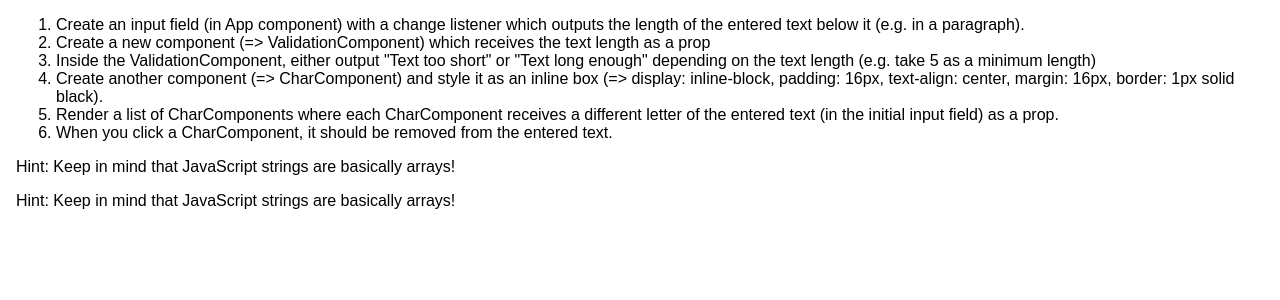
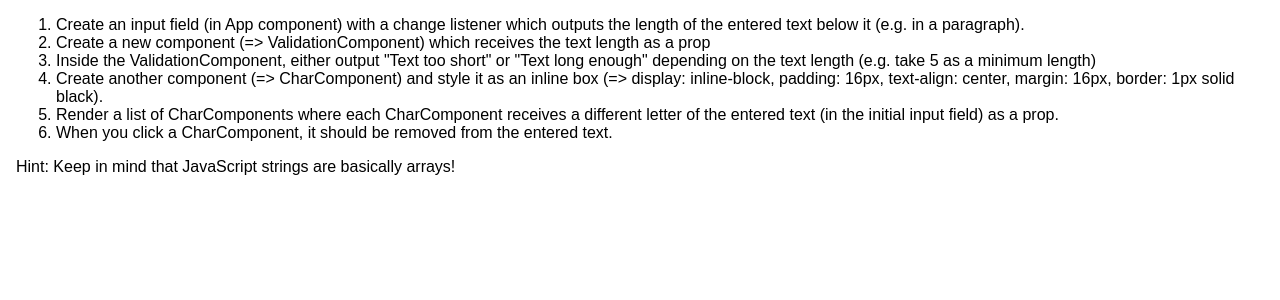
Before and after one commit to rdargali/react-udemy, a React (Create React App) app in the folder lists-conditionals--assignment-problem/: page / in a window 1280 px wide. Shown: the top 300 px of the page. Built offline with nearby package versions, Linux system fonts and the light colour scheme.

Commit message:
last commit of day

```diff
--- a/lists-conditionals--assignment-problem/src/App.js
+++ b/lists-conditionals--assignment-problem/src/App.js
@@ -36,7 +36,6 @@ class App extends Component {
           </li>
         </ol>
         <p>Hint: Keep in mind that JavaScript strings are basically arrays!</p>
-        <p>Hint: Keep in mind that JavaScript strings are basically arrays!</p>
       </div>
     );
   }
```
